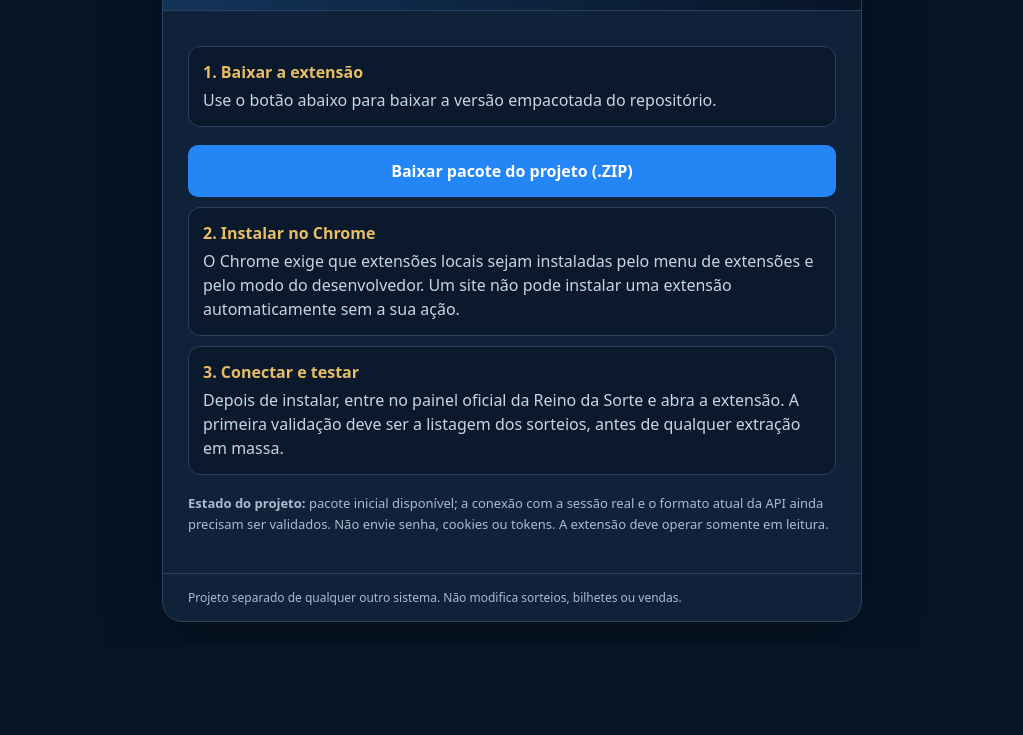
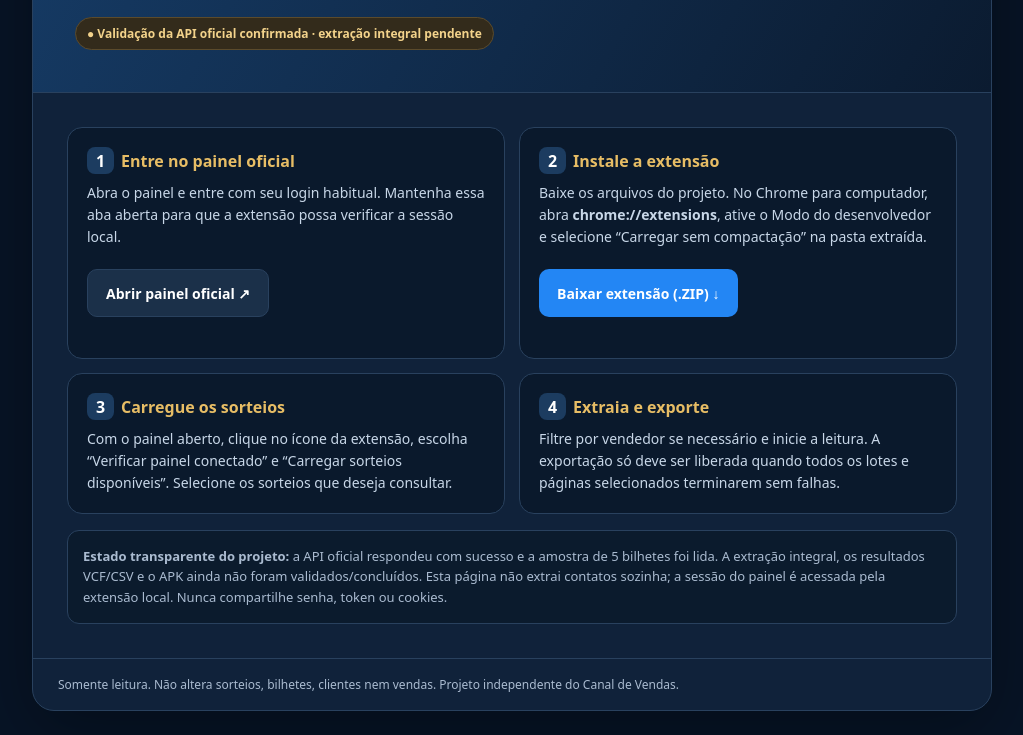
Before and after one commit to bancareinodasorte-tech/extrator-contatos-rds, a browser extension: page index.html in a window 1280 px wide. Shown: the part 208-943 px from the top of the page, without its empty margins (128-1151 px from the left). Before the commit the page ends 852 px from the top, so only its background shows below. Drawn offline with Linux system fonts and the light colour scheme.

Commit message:
Refinar página pública e esclarecer fluxo real de teste

```diff
--- a/index.html
+++ b/index.html
@@ -2,23 +2,32 @@
 <html lang="pt-BR">
 <head>
 <meta charset="utf-8"><meta name="viewport" content="width=device-width,initial-scale=1">
-<title>Extrator de Contatos RDS</title>
+<meta name="theme-color" content="#071426">
+<title>Extrator de Contatos RDS | Reino da Sorte</title>
 <style>
-*{box-sizing:border-box}body{margin:0;background:#071426;color:#f3f7fc;font:16px system-ui,Arial,sans-serif;min-height:100vh;display:grid;place-items:center;padding:22px}
-main{width:min(700px,100%);border:1px solid #29415e;border-radius:20px;overflow:hidden;background:#10223a;box-shadow:0 18px 60px #0005}
-header{padding:30px;background:linear-gradient(135deg,#163c67,#071426);border-bottom:1px solid #29415e}.brand{color:#e7bd65;font-size:12px;font-weight:800;letter-spacing:2px}h1{font-size:clamp(25px,5vw,38px);margin:9px 0}header p{color:#bfd0e3;margin:0;line-height:1.5}
-section{padding:25px}.step{padding:14px;margin:10px 0;background:#0a192c;border:1px solid #29415e;border-radius:12px}.step b{display:block;margin-bottom:5px;color:#e7bd65}.step p{margin:0;color:#c7d5e5;line-height:1.5}
-a.btn{display:block;text-align:center;text-decoration:none;background:#2386f4;color:#fff;font-weight:800;padding:15px;border-radius:10px;margin-top:18px}
-.note{font-size:13px;color:#aabbd0;line-height:1.6;margin-top:18px}footer{padding:15px 25px;border-top:1px solid #29415e;color:#aabbd0;font-size:12px}
+:root{color-scheme:dark;--bg:#071426;--panel:#10223a;--line:#29415e;--blue:#2386f4;--gold:#e7bd65;--text:#f4f7fb;--muted:#aabbd0}
+*{box-sizing:border-box}body{margin:0;background:radial-gradient(ellipse at top,#15365b 0,transparent 48%),var(--bg);color:var(--text);font:16px system-ui,Arial,sans-serif;min-height:100vh;padding:24px}
+main{width:min(960px,100%);margin:0 auto;border:1px solid var(--line);border-radius:22px;overflow:hidden;background:var(--panel);box-shadow:0 20px 70px #0005}
+header{padding:clamp(24px,5vw,42px);background:linear-gradient(120deg,#163c67,#0b1b30);border-bottom:1px solid var(--line)}
+.brand{color:var(--gold);font-size:12px;font-weight:900;letter-spacing:2px}h1{font-size:clamp(27px,5vw,42px);line-height:1.1;margin:12px 0}header p{max-width:650px;color:#c8d7e8;line-height:1.6;margin:0}
+.pill{display:inline-flex;align-items:center;gap:8px;border:1px solid #5b4b2c;background:#332b1b;color:#f3d38b;border-radius:999px;padding:7px 11px;font-size:12px;font-weight:700;margin-top:20px}
+.content{padding:clamp(18px,4vw,34px)}.grid{display:grid;grid-template-columns:repeat(2,minmax(0,1fr));gap:14px}.card{background:#0a192c;border:1px solid var(--line);border-radius:15px;padding:19px}.card h2{font-size:16px;margin:0 0 8px;color:var(--gold)}.card p{margin:0;color:#c8d7e8;line-height:1.55;font-size:14px}
+.num{display:inline-grid;place-items:center;width:27px;height:27px;border-radius:8px;background:#1c3c60;color:#fff;margin-right:7px}
+.actions{display:flex;gap:12px;flex-wrap:wrap;margin:22px 0}.btn{display:inline-flex;justify-content:center;align-items:center;min-height:48px;padding:13px 18px;border-radius:10px;text-decoration:none;font-weight:800;font-size:14px}.primary{background:var(--blue);color:white}.secondary{background:#1b3049;border:1px solid var(--line);color:white}
+.note{padding:15px;border-radius:12px;background:#0b1b2d;border:1px solid var(--line);color:var(--muted);font-size:13px;line-height:1.6;margin-top:16px}
+footer{padding:17px 25px;border-top:1px solid var(--line);color:var(--muted);font-size:12px}
+@media(max-width:650px){body{padding:12px}.grid{grid-template-columns:1fr}.actions .btn{width:100%}}
 </style>
 </head>
 <body><main>
-<header><div class="brand">REINO DA SORTE</div><h1>Extrator de Contatos RDS</h1><p>Acesso oficial do projeto para instalar a extensão no Chrome e testar a conexão com o painel autorizado.</p></header>
-<section>
-<div class="step"><b>1. Baixar a extensão</b><p>Use o botão abaixo para baixar a versão empacotada do repositório.</p></div>
-<a class="btn" href="https://github.com/bancareinodasorte-tech/extrator-contatos-rds/archive/refs/heads/main.zip">Baixar pacote do projeto (.ZIP)</a>
-<div class="step"><b>2. Instalar no Chrome</b><p>O Chrome exige que extensões locais sejam instaladas pelo menu de extensões e pelo modo do desenvolvedor. Um site não pode instalar uma extensão automaticamente sem a sua ação.</p></div>
-<div class="step"><b>3. Conectar e testar</b><p>Depois de instalar, entre no painel oficial da Reino da Sorte e abra a extensão. A primeira validação deve ser a listagem dos sorteios, antes de qualquer extração em massa.</p></div>
-<p class="note"><strong>Estado do projeto:</strong> pacote inicial disponível; a conexão com a sessão real e o formato atual da API ainda precisam ser validados. Não envie senha, cookies ou tokens. A extensão deve operar somente em leitura.</p>
-</section><footer>Projeto separado de qualquer outro sistema. Não modifica sorteios, bilhetes ou vendas.</footer>
+<header><div class="brand">REINO DA SORTE · FERRAMENTA DE LEITURA</div><h1>Extrator de Contatos RDS</h1><p>Selecione sorteios e vendedores, reúna contatos sem duplicidade e exporte para a agenda. A conexão utiliza sua sessão autenticada do painel oficial no navegador.</p><div class="pill">● Validação da API oficial confirmada · extração integral pendente</div></header>
+<div class="content">
+<div class="grid">
+<section class="card"><h2><span class="num">1</span>Entre no painel oficial</h2><p>Abra o painel e entre com seu login habitual. Mantenha essa aba aberta para que a extensão possa verificar a sessão local.</p><div class="actions"><a class="btn secondary" href="https://admin.reinodasorte.com.br/draws" target="_blank" rel="noopener">Abrir painel oficial ↗</a></div></section>
+<section class="card"><h2><span class="num">2</span>Instale a extensão</h2><p>Baixe os arquivos do projeto. No Chrome para computador, abra <b>chrome://extensions</b>, ative o Modo do desenvolvedor e selecione “Carregar sem compactação” na pasta extraída.</p><div class="actions"><a class="btn primary" href="https://github.com/bancareinodasorte-tech/extrator-contatos-rds/archive/refs/heads/main.zip">Baixar extensão (.ZIP) ↓</a></div></section>
+<section class="card"><h2><span class="num">3</span>Carregue os sorteios</h2><p>Com o painel aberto, clique no ícone da extensão, escolha “Verificar painel conectado” e “Carregar sorteios disponíveis”. Selecione os sorteios que deseja consultar.</p></section>
+<section class="card"><h2><span class="num">4</span>Extraia e exporte</h2><p>Filtre por vendedor se necessário e inicie a leitura. A exportação só deve ser liberada quando todos os lotes e páginas selecionados terminarem sem falhas.</p></section>
+</div>
+<div class="note"><b>Estado transparente do projeto:</b> a API oficial respondeu com sucesso e a amostra de 5 bilhetes foi lida. A extração integral, os resultados VCF/CSV e o APK ainda não foram validados/concluídos. Esta página não extrai contatos sozinha; a sessão do painel é acessada pela extensão local. Nunca compartilhe senha, token ou cookies.</div>
+</div><footer>Somente leitura. Não altera sorteios, bilhetes, clientes nem vendas. Projeto independente do Canal de Vendas.</footer>
 </main></body></html>
```
